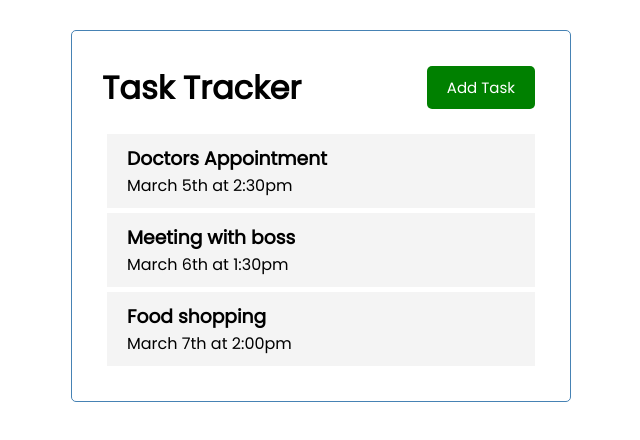
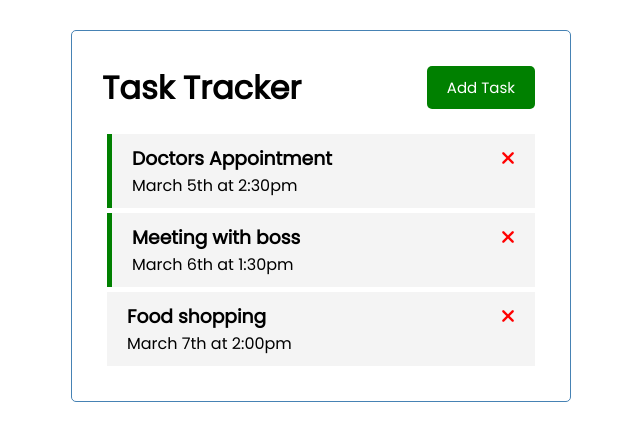
Before and after one commit to jfutrell22/vue-crash, a Vue app: page / in a window 1280 px wide. Shown: the top 440 px of the page, without its empty margins (319-959 px from the left). Built offline with nearby package versions, Linux system fonts and the light colour scheme.

Commit message:
toggle set up

```diff
--- a/public/index.html
+++ b/public/index.html
@@ -4,6 +4,7 @@
     <meta charset="utf-8">
     <meta http-equiv="X-UA-Compatible" content="IE=edge">
     <meta name="viewport" content="width=device-width,initial-scale=1.0">
+    <link rel="stylesheet" href="https://cdnjs.cloudflare.com/ajax/libs/font-awesome/6.6.0/css/all.min.css" integrity="sha512-Kc323vGBEqzTmouAECnVceyQqyqdsSiqLQISBL29aUW4U/M7pSPA/gEUZQqv1cwx4OnYxTxve5UMg5GT6L4JJg==" crossorigin="anonymous" referrerpolicy="no-referrer" />
     <link rel="icon" href="<%= BASE_URL %>favicon.ico">
     <title><%= htmlWebpackPlugin.options.title %></title>
   </head>
--- a/src/App.vue
+++ b/src/App.vue
@@ -1,7 +1,7 @@
 <template>
   <div class="container">
     <Header title="Task Tracker"></Header>
-    <Tasks :tasks="tasks"></Tasks>
+    <Tasks @toggle-reminder="toggleReminder" @delete-task="deleteTask" :tasks="tasks"></Tasks>
   </div>
 
 
@@ -19,6 +19,18 @@
   },
   data() {
     tasks: []
+  },
+  methods: {
+    deleteTask(id) {
+      if (confirm('Are you sure?')) {
+        this.tasks = this.tasks.filter((task) => task.id !== id)
+        console.log(id)
+      }
+    },
+    toggleReminder(id){
+      this.tasks = this.tasks.map((task) => task.id === id
+      ? {...task, reminder: !task.reminder} : task)
+    },
   },
   created() {
     this.tasks = [
--- a/src/components/Task.vue
+++ b/src/components/Task.vue
@@ -1,6 +1,8 @@
 <template>
-    <div class="task">
-        <h3>{{ task.text }}</h3>
+    <div @dblclick="$emit('toggle-reminder', task.id)" :class="[task.reminder ? 'reminder' : '', 'task']">
+        <h3>{{ task.text }}
+            <i @click="$emit('delete', task.id)" class="fas fa-times"></i>
+        </h3>
         <p>{{ task.day }}</p>
     </div>
 
@@ -11,7 +13,8 @@
         name: 'Task',
         props: {
             task: Object
-        }
+        },
+
     }
 </script>
 
--- a/src/components/Tasks.vue
+++ b/src/components/Tasks.vue
@@ -1,6 +1,6 @@
 <template>
     <div :key="task.id" v-for="task in tasks">
-        <Task :task="task"></Task>
+        <Task @toggle-reminder="$emit('toggle-reminder', task.id)" @delete-task="$emit('delete-task', task.id)" :task="task"></Task>
     </div>
 </template>
 
@@ -13,6 +13,7 @@
         },
         components: {
             Task
-        }
+        },
+        emits: ['delete-task', 'toggle-reminder']
     }
 </script>
```
